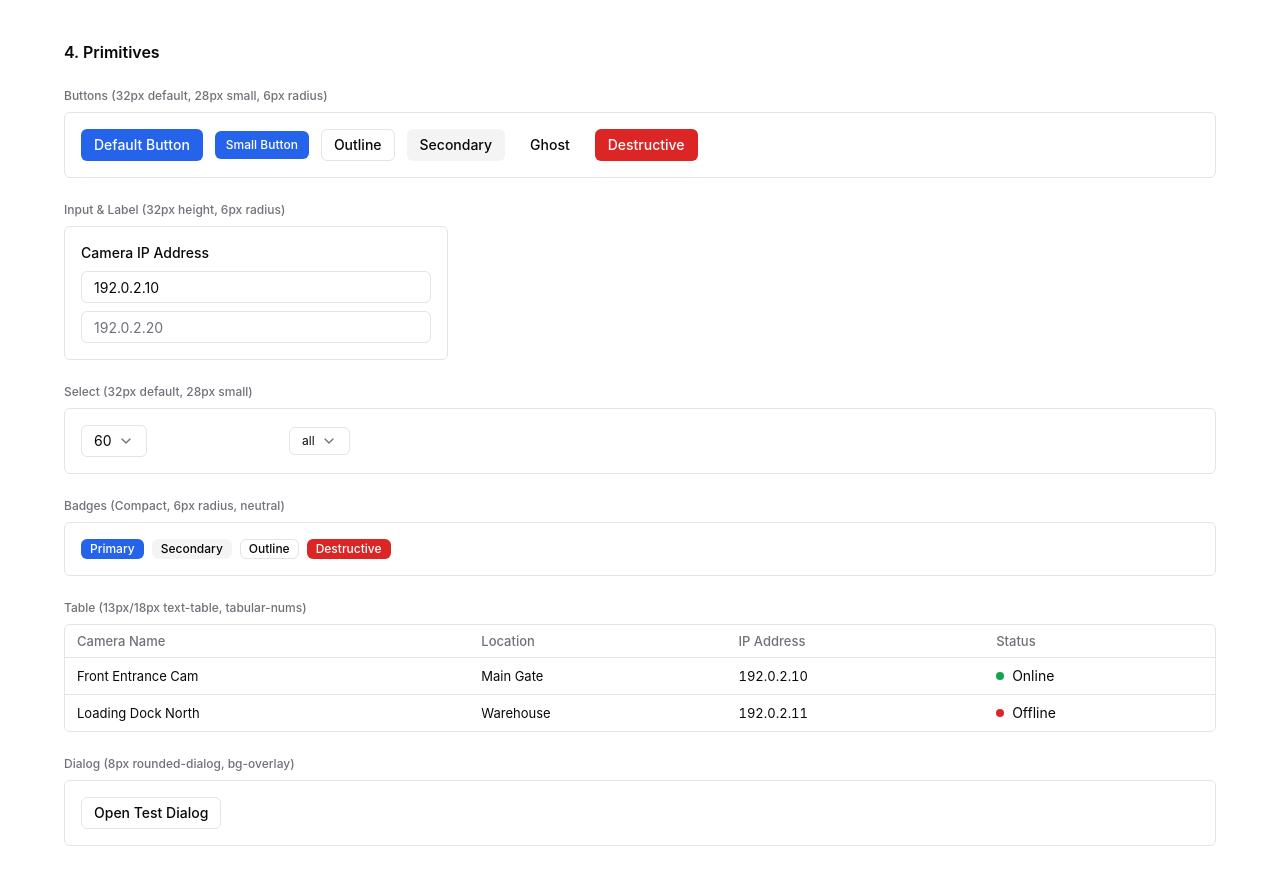
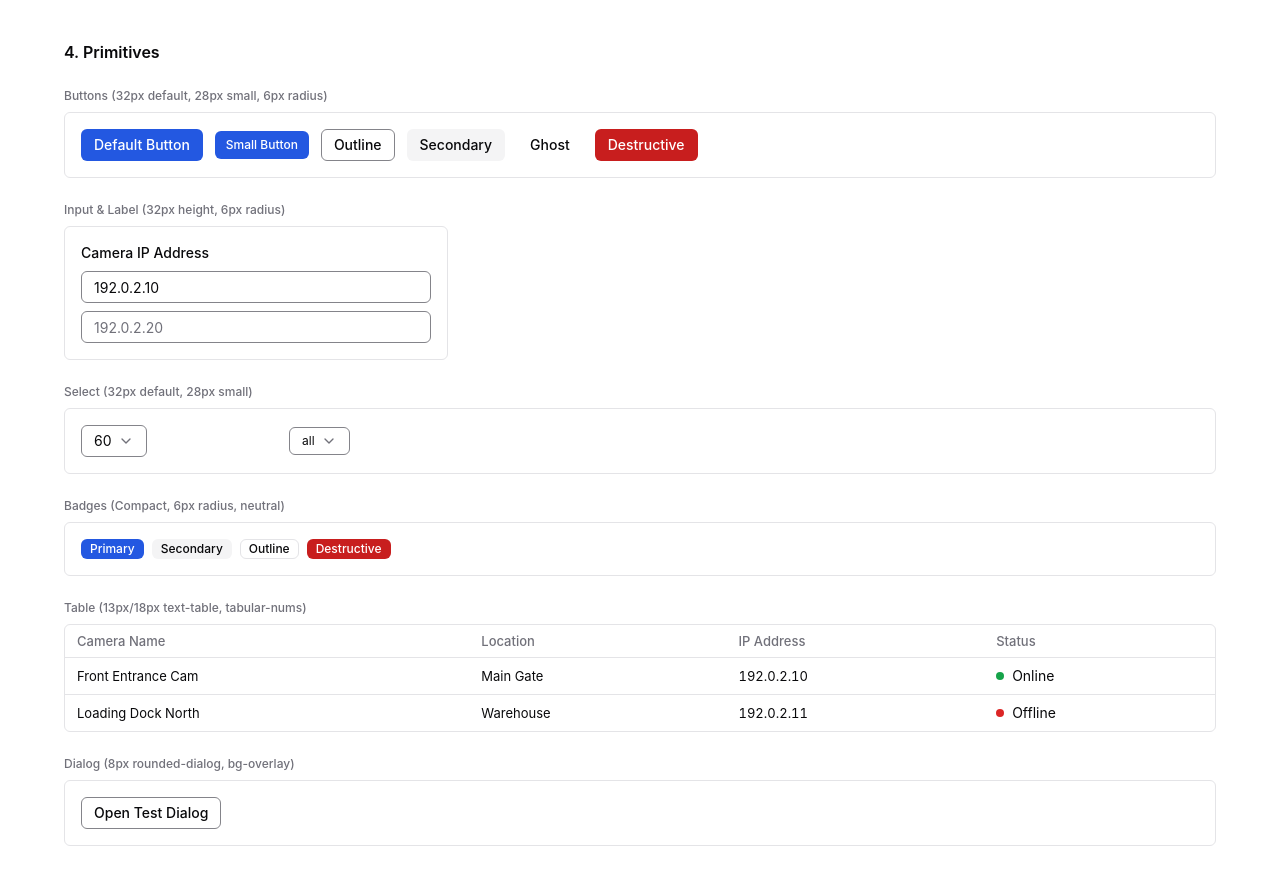
Before and after one commit to richmondsogo/camera-ping, a React (Vite) app in the folder frontend/: page /_design in a window 1280 px wide. Shown: the part 904-1788 px from the top of the page. Built offline with nearby package versions, Linux system fonts and the light colour scheme.

Commit message:
fix(ui): adjust color tokens to meet WCAG AA and control contrast thresholds

```diff
--- a/frontend/src/components/ui/button.tsx
+++ b/frontend/src/components/ui/button.tsx
@@ -8,7 +8,7 @@ const buttonVariants = cva(
     variants: {
       variant: {
         default: "bg-primary text-primary-foreground hover:opacity-90",
-        outline: "border-border bg-background text-foreground hover:bg-muted",
+        outline: "border-input bg-background text-foreground hover:bg-muted",
         secondary: "bg-muted text-foreground hover:bg-muted/80",
         ghost: "hover:bg-muted text-foreground",
         destructive:
--- a/frontend/src/index.css
+++ b/frontend/src/index.css
@@ -37,11 +37,11 @@
   --muted: #f4f4f5;
   --muted-foreground: #71717a;
   --border: #e4e4e7;
-  --input: #e4e4e7;
-  --ring: #2563eb;
-  --primary: #2563eb;
+  --input: #84848a;
+  --ring: #2358e1;
+  --primary: #2358e1;
   --primary-foreground: #ffffff;
-  --destructive: #dc2626;
+  --destructive: #c81e1e;
   --destructive-foreground: #ffffff;
   --popover: #ffffff;
   --popover-foreground: #09090b;
@@ -60,12 +60,12 @@
   --muted: #27272a;
   --muted-foreground: #a1a1aa;
   --border: #27272a;
-  --input: #27272a;
+  --input: #5e5e66;
   --ring: #3b82f6;
-  --primary: #3b82f6;
-  --primary-foreground: #09090b;
-  --destructive: #ef4444;
-  --destructive-foreground: #09090b;
+  --primary: #2358e1;
+  --primary-foreground: #ffffff;
+  --destructive: #c81e1e;
+  --destructive-foreground: #ffffff;
   --popover: #09090b;
   --popover-foreground: #fafafa;
   --accent: #27272a;
```
Also changed, not shown: 1 other file (tests, documents, lock files or other folders).
